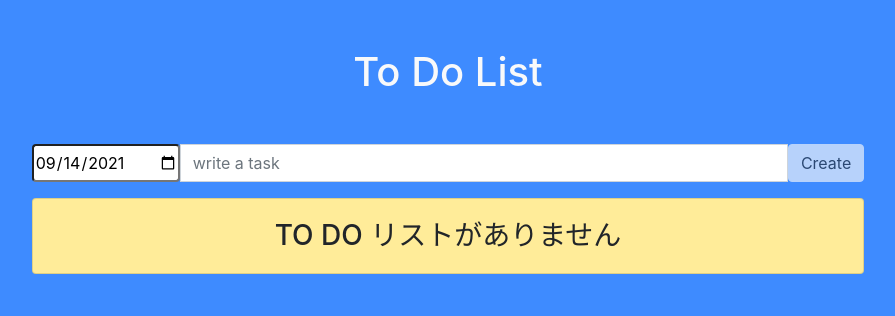
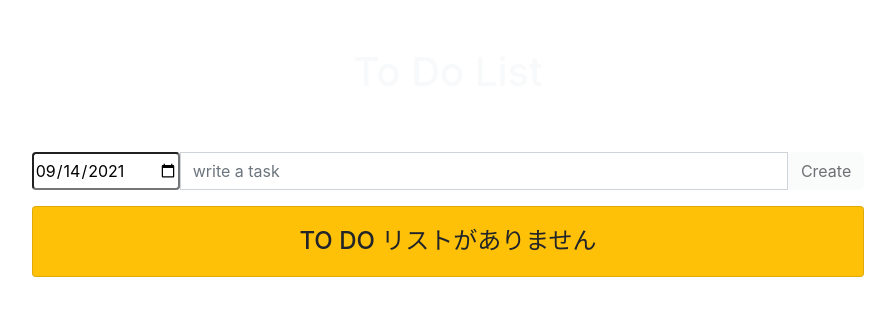
Before and after one commit to Takasu-y/todo_list, a plain HTML site: page index.html in a window 1280 px wide. Shown: the whole page, without its empty margins (192-1087 px from the left). Drawn offline with nearby package versions, Linux system fonts and the light colour scheme.

Commit message:
second commit

```diff
--- a/index.html
+++ b/index.html
@@ -8,16 +8,10 @@
     <link href="https://use.fontawesome.com/releases/v5.13.0/css/all.css" rel="stylesheet">
     <!-- bootstrap読み込み -->
     <link rel="stylesheet" href="https://stackpath.bootstrapcdn.com/bootstrap/4.5.0/css/bootstrap.min.css" integrity="sha384-9aIt2nRpC12Uk9gS9baDl411NQApFmC26EwAOH8WgZl5MYYxFfc+NcPb1dKGj7Sk" crossorigin="anonymous">
-    <link rel="stylesheet" href="/style.css">
     <title>TO DO LIST</title>
 </head>
-<body class="bg-blue">
-    <div id="components-demo">
-        <button-counter></button-counter>
-    </div>
-
-
-    <div id="todo_list">
+<body>
+    <div id="todo_list" class="bg-blue h-100">
         <div class='container d-flex justify-content-center'>
             <div class="w-75">
                 <h1 class="py-5 text-center text-light">To Do List</h1>
@@ -45,13 +39,13 @@
                                 <p class="m-0 py-1">{{ todo.text }}</p>
                             </div>
                             <div class="p-2">
-                                <i @click="deleteTodo(todo.key)" class="far fa-trash-alt fa-2x btn-design rounded-circle"></i>
+                                <i @click="deleteTodo(todo.key)" class="d-flex justify-content-center align-items-center far fa-trash-alt fa-2x btn-design rounded-circle"></i>
                             </div>
                         </div>
                     </div>
                 </div>
-                <div v-else class="card bg-message">
-                    <div class="card-body text-center"><h3 class="m-0">TO DO リストがありません</h3></div>
+                <div v-else class="card bg-warning">
+                    <div class="card-body text-center"><h4 class="m-0">TO DO リストがありません</h4></div>
                 </div>
             </div>
         </div>
--- a/main.js
+++ b/main.js
@@ -18,7 +18,6 @@ var vm = new Vue({
     methods: {
         inputTodo: function(){
             //テキストの入力を受け取り、todoListに保存
-            // this.inputDate = this.inputDate.replace(/-/g, "/")
             this.todoList.push({ key:this.count, deadline:this.inputDate, text: this.inputText });
             this.count++;
             this.inputText = "";
--- a/style.css
+++ b/style.css
@@ -1,3 +1,4 @@
+/* ここから書いてください */
 /* box-sizing:border-boxの設定 */
 /* marginのリセット */
 
@@ -33,22 +34,14 @@ main {
     background-color: rgb(62, 139, 255);
 }
 
-.bg-message {
-    background-color: rgb(255, 236, 153);
-}
 
 .btn-design {
-    /* border: 1px solid #5bc8ac; */
     margin-left: auto;
     margin-right: auto;
     width: 48px;
     height: 48px;
-    display: flex;
-    justify-content: center;
-    align-items: center;
     color: #5bc8ac;
     background: #fff;
-    font-size: 24px;
     transition: .5s;
 }
 
```
